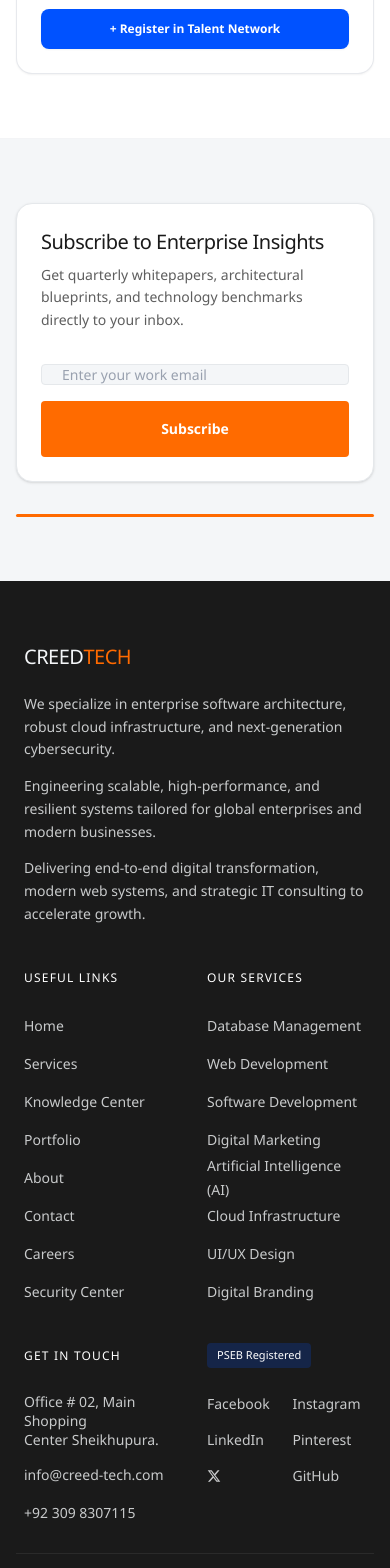
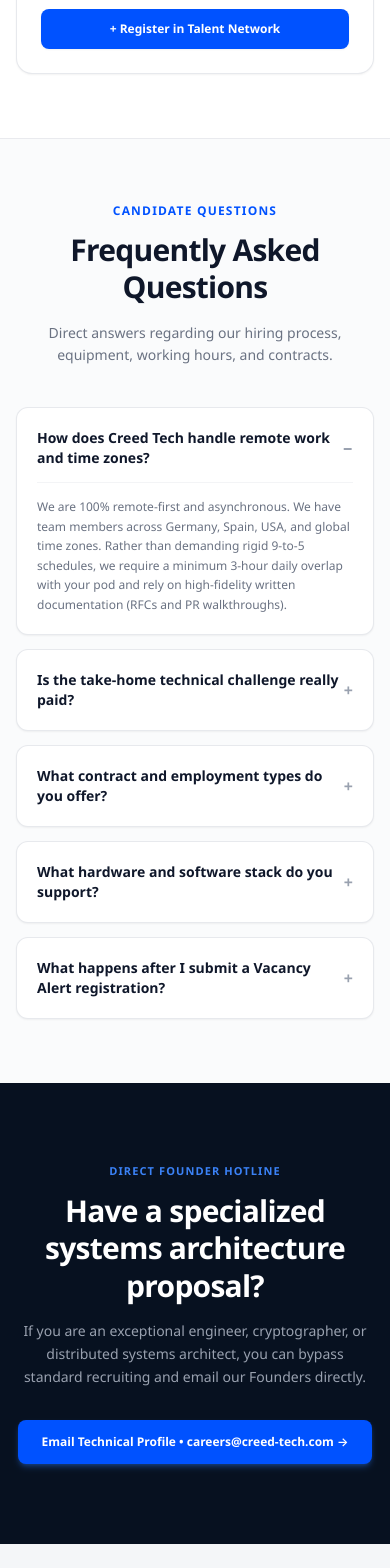
Before and after one commit to tariq200380/enterprise-app, a Next.js app: page /careers in a window 390 px wide. Shown: the part 7480-9048 px from the top of the page. Built offline with nearby package versions, Linux system fonts and the light colour scheme.

Commit message:
feat: add Frequently Asked Questions and Direct Founder Hotline sections in pure Tailwind CSS

```diff
--- a/src/app/careers/page.tsx
+++ b/src/app/careers/page.tsx
@@ -598,6 +598,122 @@
           </div>
         </div>
       </section>
+
+      {/* Frequently Asked Questions Section */}
+      <section className="w-full bg-[#FAFBFC] border-t border-gray-200/80 py-16 sm:py-24">
+        <div className="max-w-5xl mx-auto px-4 sm:px-6 lg:px-8 text-center">
+          {/* Top Badge */}
+          <span className="text-xs font-bold text-[#0052FF] tracking-widest uppercase block mb-3">
+            CANDIDATE QUESTIONS
+          </span>
+
+          {/* Section Heading */}
+          <h2 className="text-3xl sm:text-4xl md:text-5xl font-extrabold text-[#0F172A] tracking-tight leading-tight max-w-2xl mx-auto">
+            Frequently Asked Questions
+          </h2>
+
+          {/* Subtitle */}
+          <p className="mt-4 text-sm sm:text-base text-gray-500 max-w-2xl mx-auto leading-relaxed font-normal">
+            Direct answers regarding our hiring process, equipment, working hours, and contracts.
+          </p>
+
+          {/* FAQ Accordion List using pure Tailwind CSS and native details/summary */}
+          <div className="mt-10 sm:mt-12 flex flex-col gap-3.5 max-w-4xl mx-auto text-left">
+            {/* Question 1 (Open by default matching screenshot) */}
+            <details
+              open
+              className="group bg-white rounded-xl border border-gray-200/90 p-5 sm:p-6 shadow-xs transition-all duration-200"
+            >
+              <summary className="flex items-center justify-between cursor-pointer list-none select-none font-bold text-sm sm:text-[15px] text-[#0F172A] hover:text-[#0052FF] transition-colors">
+                <span>How does Creed Tech handle remote work and time zones?</span>
+                <span className="text-base text-gray-400 group-open:hidden">+</span>
+                <span className="text-base text-gray-400 hidden group-open:inline">&minus;</span>
+              </summary>
+              <p className="mt-3.5 text-xs sm:text-[13px] text-gray-500 leading-relaxed font-normal border-t border-gray-100 pt-3.5">
+                We are 100% remote-first and asynchronous. We have team members across Germany, Spain, USA, and global time zones. Rather than demanding rigid 9-to-5 schedules, we require a minimum 3-hour daily overlap with your pod and rely on high-fidelity written documentation (RFCs and PR walkthroughs).
+              </p>
+            </details>
+
+            {/* Question 2 */}
+            <details className="group bg-white rounded-xl border border-gray-200/90 p-5 sm:p-6 shadow-xs transition-all duration-200">
+              <summary className="flex items-center justify-between cursor-pointer list-none select-none font-bold text-sm sm:text-[15px] text-[#0F172A] hover:text-[#0052FF] transition-colors">
+                <span>Is the take-home technical challenge really paid?</span>
+                <span className="text-base text-gray-400 group-open:hidden">+</span>
+                <span className="text-base text-gray-400 hidden group-open:inline">&minus;</span>
+              </summary>
+              <p className="mt-3.5 text-xs sm:text-[13px] text-gray-500 leading-relaxed font-normal border-t border-gray-100 pt-3.5">
+                Yes, unconditionally. We respect the time and effort required to craft architectural solutions. Candidates who complete our practical take-home challenge receive an honorarium stipend regardless of whether we move forward with an offer.
+              </p>
+            </details>
+
+            {/* Question 3 */}
+            <details className="group bg-white rounded-xl border border-gray-200/90 p-5 sm:p-6 shadow-xs transition-all duration-200">
+              <summary className="flex items-center justify-between cursor-pointer list-none select-none font-bold text-sm sm:text-[15px] text-[#0F172A] hover:text-[#0052FF] transition-colors">
+                <span>What contract and employment types do you offer?</span>
+                <span className="text-base text-gray-400 group-open:hidden">+</span>
+                <span className="text-base text-gray-400 hidden group-open:inline">&minus;</span>
+              </summary>
+              <p className="mt-3.5 text-xs sm:text-[13px] text-gray-500 leading-relaxed font-normal border-t border-gray-100 pt-3.5">
+                We accommodate both full-time permanent contracts through global Employer of Record (EOR) entities in 80+ countries and B2B contractor arrangements with flexible invoicing, depending on your tax and location preferences.
+              </p>
+            </details>
+
+            {/* Question 4 */}
+            <details className="group bg-white rounded-xl border border-gray-200/90 p-5 sm:p-6 shadow-xs transition-all duration-200">
+              <summary className="flex items-center justify-between cursor-pointer list-none select-none font-bold text-sm sm:text-[15px] text-[#0F172A] hover:text-[#0052FF] transition-colors">
+                <span>What hardware and software stack do you support?</span>
+                <span className="text-base text-gray-400 group-open:hidden">+</span>
+                <span className="text-base text-gray-400 hidden group-open:inline">&minus;</span>
+              </summary>
+              <p className="mt-3.5 text-xs sm:text-[13px] text-gray-500 leading-relaxed font-normal border-t border-gray-100 pt-3.5">
+                Engineers receive a $5,000 hardware stipend to configure their choice of Apple Silicon (M3/M4 Max) or custom Linux workstations with high-refresh 4K displays and ergonomic seating. You also receive full access to commercial AI tooling (Copilot, Claude Enterprise) and sovereign cloud dev environments.
+              </p>
+            </details>
+
+            {/* Question 5 */}
+            <details className="group bg-white rounded-xl border border-gray-200/90 p-5 sm:p-6 shadow-xs transition-all duration-200">
+              <summary className="flex items-center justify-between cursor-pointer list-none select-none font-bold text-sm sm:text-[15px] text-[#0F172A] hover:text-[#0052FF] transition-colors">
+                <span>What happens after I submit a Vacancy Alert registration?</span>
+                <span className="text-base text-gray-400 group-open:hidden">+</span>
+                <span className="text-base text-gray-400 hidden group-open:inline">&minus;</span>
+              </summary>
+              <p className="mt-3.5 text-xs sm:text-[13px] text-gray-500 leading-relaxed font-normal border-t border-gray-100 pt-3.5">
+                Your profile is privately indexed in our Principal Talent Registry. When our partners spin up a dedicated engineering pod in your domain, our technical founders reach out to you directly before any role is published publicly.
+              </p>
+            </details>
+          </div>
+        </div>
+      </section>
+
+      {/* Direct Founder Hotline Section (Dark Navy) */}
+      <section className="w-full bg-[#071120] py-20 sm:py-28 text-center text-white">
+        <div className="max-w-4xl mx-auto px-4 sm:px-6 lg:px-8">
+          {/* Top Badge */}
+          <span className="text-[11px] sm:text-xs font-bold text-[#3B82F6] tracking-widest uppercase block mb-3">
+            DIRECT FOUNDER HOTLINE
+          </span>
+
+          {/* Heading */}
+          <h2 className="text-3xl sm:text-4xl md:text-5xl font-extrabold text-white tracking-tight leading-tight max-w-2xl mx-auto">
+            Have a specialized systems architecture proposal?
+          </h2>
+
+          {/* Subtitle */}
+          <p className="mt-4 sm:mt-5 text-sm sm:text-base text-gray-400 max-w-xl mx-auto leading-relaxed font-normal">
+            If you are an exceptional engineer, cryptographer, or distributed systems architect, you can bypass standard recruiting and email our Founders directly.
+          </p>
+
+          {/* CTA Button */}
+          <div className="mt-8 sm:mt-10">
+            <a
+              href="mailto:careers@creed-tech.com"
+              className="inline-flex items-center justify-center px-6 py-3.5 rounded-lg bg-[#0052FF] hover:bg-[#0043D6] text-white text-xs sm:text-sm font-semibold shadow-md shadow-blue-500/30 hover:shadow-lg hover:shadow-blue-500/40 active:scale-[0.99] transition-all duration-200 cursor-pointer"
+            >
+              Email Technical Profile &bull; careers@creed-tech.com &rarr;
+            </a>
+          </div>
+        </div>
+      </section>
     </div>
   );
 }
```
